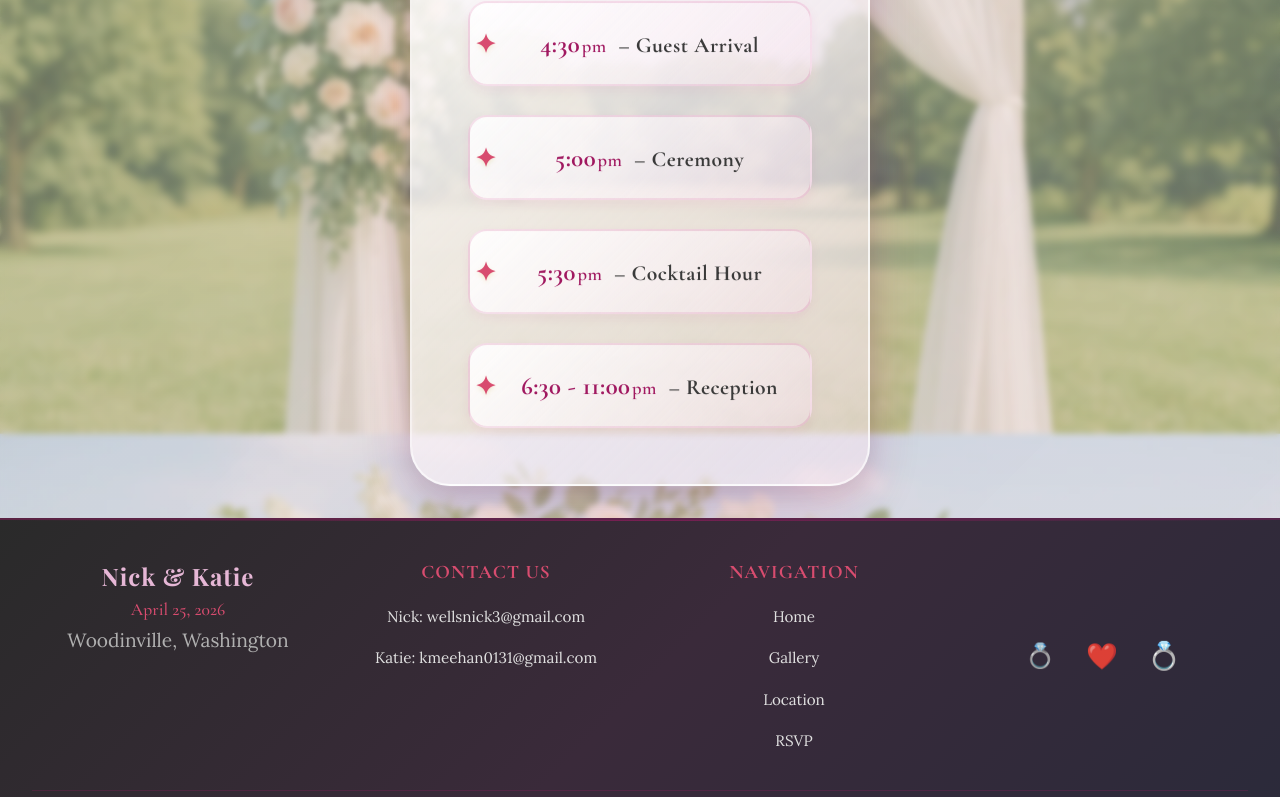
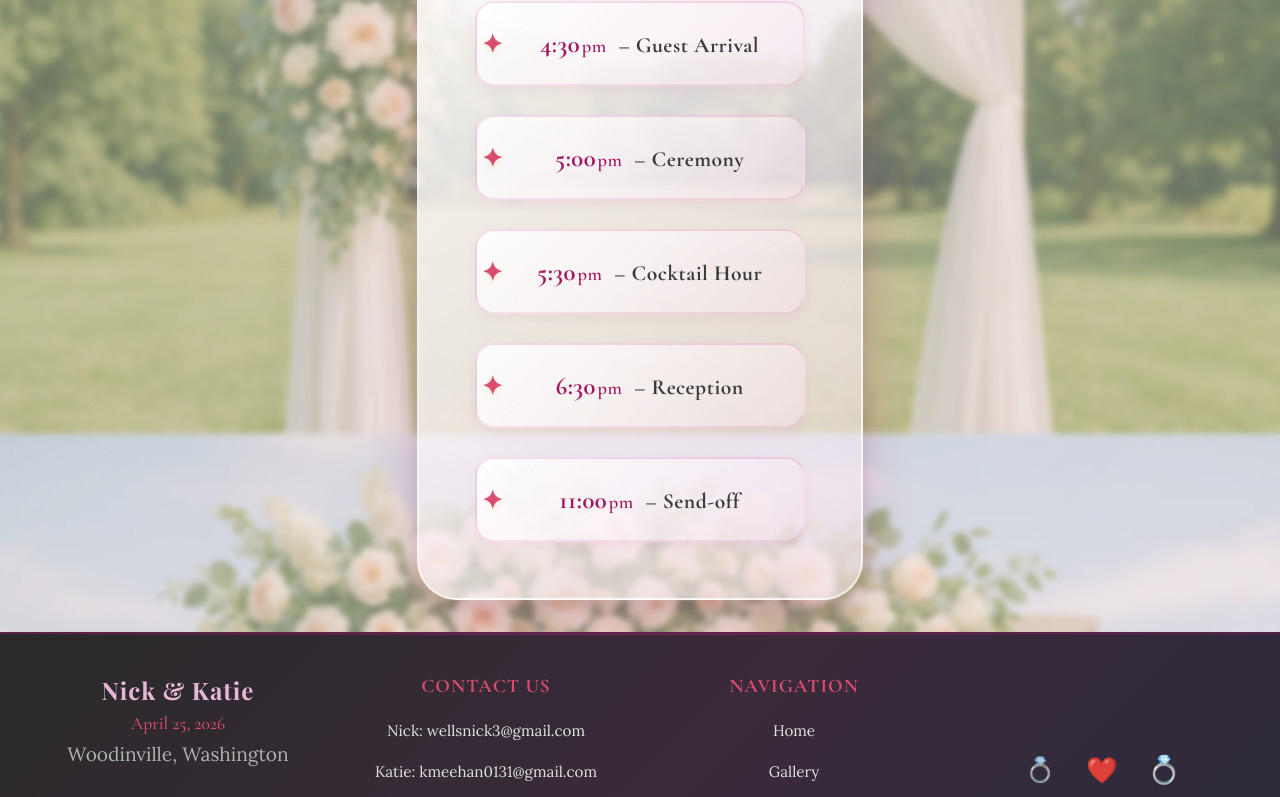
Before and after one commit to Risingsheild/WeddingDay, a React (Create React App) app: page / in a window 1280 px wide. Shown: the part 1273-2070 px from the top of the page. Built offline with nearby package versions, Linux system fonts and the light colour scheme.

Commit message:
Sendoff -addition

```diff
--- a/src/pages/Home.jsx
+++ b/src/pages/Home.jsx
@@ -33,7 +33,8 @@ export function Home() {
             <li><span className="event-time">4:30<span className="time-period">pm</span></span> – Guest Arrival</li>
             <li><span className="event-time">5:00<span className="time-period">pm</span></span> – Ceremony </li>
             <li><span className="event-time">5:30<span className="time-period">pm</span></span> – Cocktail Hour</li>
-            <li><span className="event-time">6:30 - 11:00<span className="time-period">pm</span></span> – Reception</li>
+            <li><span className="event-time">6:30<span className="time-period">pm</span></span> – Reception</li>
+            <li><span className="event-time">11:00<span className="time-period">pm</span></span> – Send-off</li>
           </ul>
         </motion.div>
       </div>
```
